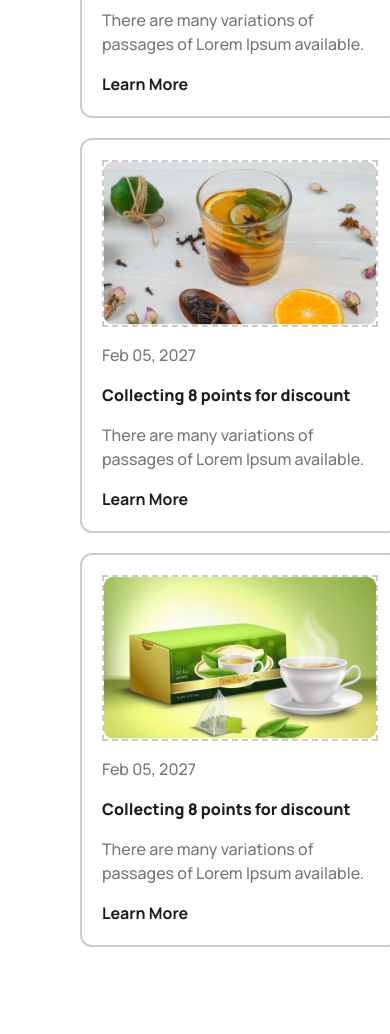
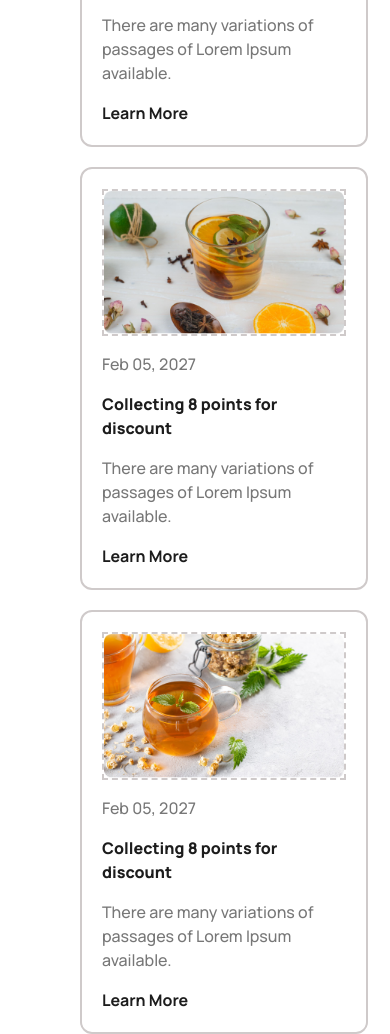
Before and after one commit to Mahfuz1907/teahouse, a plain HTML site: page index.html in a window 390 px wide. Shown: the part 7104-8138 px from the top of the page. Before the commit the page ends 8051 px from the top, so only its background shows below. Drawn offline with nearby package versions, Linux system fonts and the light colour scheme.

Commit message:
edited news

```diff
--- a/index.html
+++ b/index.html
@@ -140,22 +140,22 @@
                 <p class="text-left sm:text-center text-[#777777] text-base font-medium">There are many variations of passages of Lorem Ipsum available, but the majority have suffered alteration in some form, by injected humour, or randomised words which don't look even slightly believable. </p>
             </div>
             <div class="flex flex-col sm:flex sm:flex-col md:grid md:grid-cols-2 lg:flex lg:flex-row gap-5 justify-between align-middle">
-                <div class="flex flex-col justify-start align-middle gap-4 w-80 sm:w-96 md:w-54 lg:w-96 p-5 rounded-xl border-2 border-[#cfcaca]">
+                <div class="flex flex-col justify-start align-middle gap-4 w-72 sm:w-96 md:w-54 lg:w-96 p-5 rounded-xl border-2 border-[#cfcaca]">
                     <img src="images/news-1.png" alt="" class="border-2 border-dashed border-[#cfcaca]">
                     <button class="text-left text-[#777777] font-medium text-base">Feb 05, 2027</button>
                     <h1 class="text-[#1c1c1c] font-extrabold">Collecting 8 points for discount</h1>
                     <p class="font-medium text-[#777777] text-base">There are many variations of passages of Lorem Ipsum available.</p>
                     <button class="text-left text-[#1c1c1c] font-bold text-base">Learn More</button>
                 </div>
-                <div class="flex flex-col justify-start align-middle gap-4 w-80 sm:w-96 md:w-54 lg:w-96 p-5 rounded-xl border-2 border-[#cfcaca]">
+                <div class="flex flex-col justify-start align-middle gap-4 w-72 sm:w-96 md:w-54 lg:w-96 p-5 rounded-xl border-2 border-[#cfcaca]">
                     <img src="images/news-2.png" alt="" class="border-2 border-dashed border-[#cfcaca]">
                     <button class="text-left text-[#777777] font-medium text-base">Feb 05, 2027</button>
                     <h1 class="text-[#1c1c1c] font-extrabold">Collecting 8 points for discount</h1>
                     <p class="font-medium text-[#777777] text-base">There are many variations of passages of Lorem Ipsum available.</p>
                     <button class="text-left text-[#1c1c1c] font-bold text-base">Learn More</button>
                 </div>
-                <div class="flex flex-col justify-start align-middle gap-4 w-80 sm:w-96 md:w-54 lg:w-96 p-5 rounded-xl border-2 border-[#cfcaca]">
-                    <img src="images/news-1.png" alt="" class="border-2 border-dashed border-[#cfcaca]">
+                <div class="flex flex-col justify-start align-middle gap-4 w-72 sm:w-96 md:w-54 lg:w-96 p-5 rounded-xl border-2 border-[#cfcaca]">
+                    <img src="images/news-3.png" alt="" class="border-2 border-dashed border-[#cfcaca]">
                     <button class="text-left text-[#777777] font-medium text-base">Feb 05, 2027</button>
                     <h1 class="text-[#1c1c1c] font-extrabold">Collecting 8 points for discount</h1>
                     <p class="font-medium text-[#777777] text-base">There are many variations of passages of Lorem Ipsum available.</p>
```
